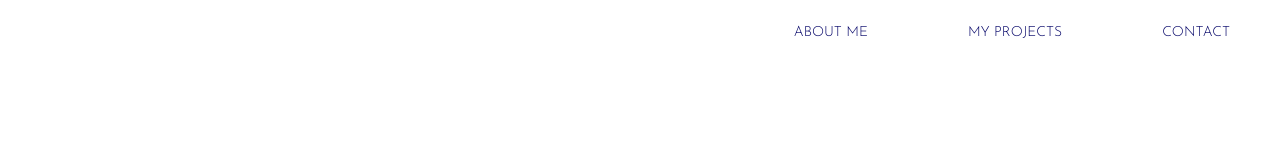
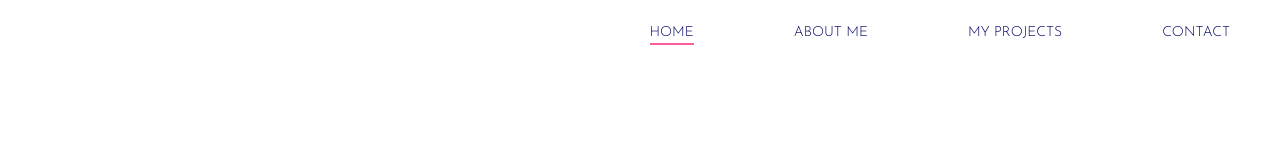
Before and after one commit to lafcha/lafcha.github.io, a plain HTML site: page index.html in a window 1280 px wide. Shown: the top 160 px of the page. Drawn offline with Linux system fonts and the light colour scheme.

Commit message:
Update index.html

```diff
--- a/index.html
+++ b/index.html
@@ -10,6 +10,9 @@
 </head>
 <body>
     <nav class="header">
+        <div class="header-link-wrapper" id="active">
+            <a href="index.html"target="_blank" rel="noopener">Home</a>
+        </div>
         <div class="header-link-wrapper">
             <a href="https://github.com/lafcha"target="_blank" rel="noopener">About me</a>
         </div>
@@ -21,12 +24,14 @@
         </div>
     </nav>
     <div class="container">
-    <p class="hello">Hello,</p>
-    <p class="name">I'm <span>Charlotte</span>!</p>
-    <p class="portfolio">This is my <span>Portfolio</span>.</p>
-    <a href="project.html" target="_blank" rel="noopener"><button>
+        <p class="hello">Hello,</p>
+        <p class="name">I'm <span>Charlotte</span>!</p>
+        <p class="portfolio">This is my <span>Portfolio</span>.</p>
+        <a href="project.html" target="_blank" rel="noopener">
+        <button>
         See my projects
-    </button></a>
+        </button>
+        </a>
     </div>
     <footer>
         <p>Illustrations</p>
```
